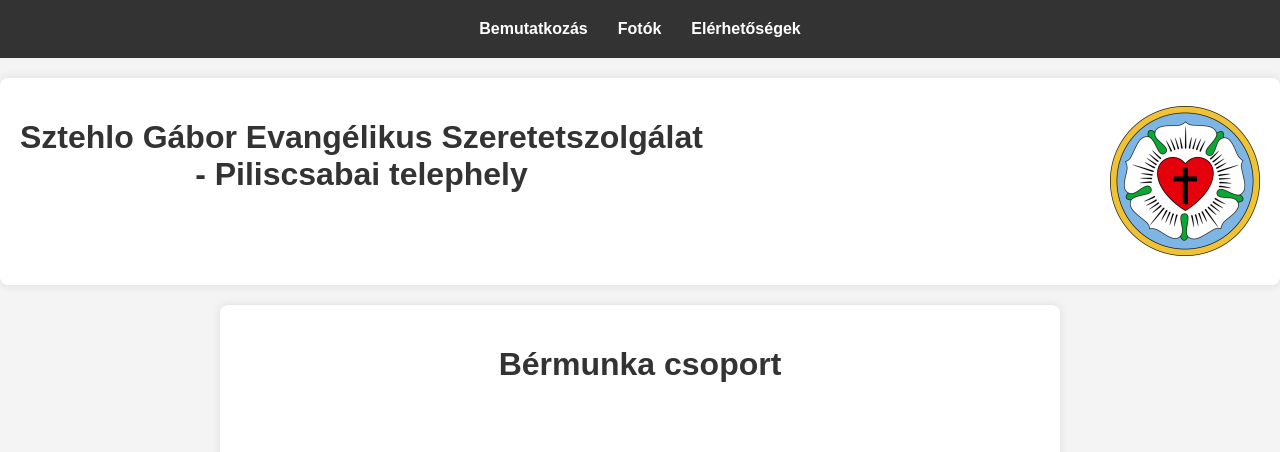
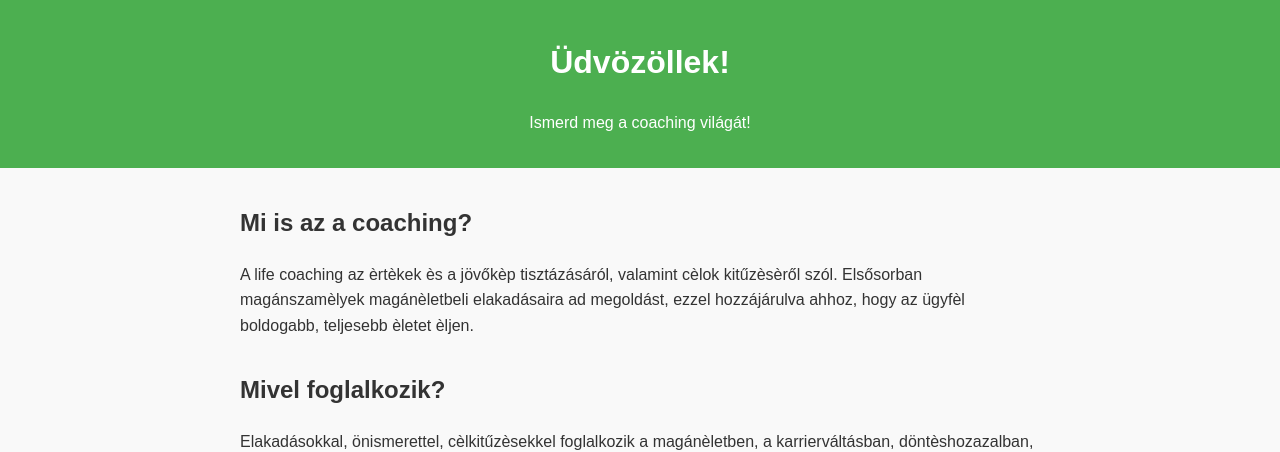
Before and after one commit to grenata36/grenata36.github.io, a PHP site: page / in a window 1280 px wide. Shown: the top 452 px of the page. Run offline with PHP 8.4, Linux system fonts and the light colour scheme.

Commit message:
új oldal

```diff
--- a/index.html
+++ b/index.html
@@ -3,50 +3,58 @@
   <head>
     <meta charset="UTF-8" />
     <meta name="viewport" content="width=device-width, initial-scale=1.0" />
-    <title>Cégünk Csoportja</title>
+    <title>Coach Bemutatkozó Oldal</title>
     <link rel="stylesheet" href="styles.css" />
   </head>
   <body>
-    <nav>
-      <ul class="menu">
-        <li><a href="index.html">Bemutatkozás</a></li>
-        <li><a href="image.html">Fotók</a></li>
-        <li><a href="contact.html">Elérhetőségek</a></li>
-      </ul>
-    </nav>
-    <div class="header">
-      <h1>
-        Sztehlo Gábor Evangélikus Szeretetszolgálat <br />- Piliscsabai
-        telephely
-      </h1>
-      <img src="img/index-img/luther_rozsa.jpg" alt="Luther Rózsa" />
-    </div>
-    <div class="container">
     <header>
-        <h1>Bérmunka csoport</h1>
+      <h1>Üdvözöllek!</h1>
+      <p>Ismerd meg a coaching világát!</p>
     </header>
-      <section id="intro" class="intro">
-        <!--<h2>Bemutatkozás</h2>-->
-        <div class="intro-content">
-          <div class="intro-item">
-            <img src="img/index-img/DSC_0008.JPG" alt="Csoportkép 1" />
+    <main>
+      <section id="bemutatkozas">
+        <h2>Mi is az a coaching?</h2>
         <p>
-              Rövid leírás a csoportról, annak céljairól és tevékenységeiről.
+          A life coaching az èrtèkek ès a jövőkèp tisztázásáról, valamint cèlok
+          kitűzèsèről szól. Elsősorban magánszamèlyek magánèletbeli elakadásaira
+          ad megoldást, ezzel hozzájárulva ahhoz, hogy az ügyfèl boldogabb,
+          teljesebb èletet èljen.
         </p>
-          </div>
-          <div class="intro-item">
-            <img src="img/index-img/DSC_0043.JPG" alt="Csoportkép 3" />
+      </section>
+      <section id="bemutatkozas">
+        <h2>Mivel foglalkozik?</h2>
         <p>
-              Rövid leírás a csoportról, annak céljairól és tevékenységeiről.
+          Elakadásokkal, önismerettel, cèlkitűzèsekkel foglalkozik a
+          magánèletben, a karrierváltásban, döntèshozazalban, munka ès magánèlet
+          egyensúlyának kialakításában vagy annak fenntartásában segít
+          ügyfeleinek.
         </p>
-          </div>
-          <div class="intro-item">
-            <img src="img/index-img/DSC_0013.JPG" alt="Csoportkép 2" />
+      </section>
+      <section id="bemutatkozas">
+        <h2>Kinek ajànlott?</h2>
         <p>
-              Rövid leírás a csoportról, annak céljairól és tevékenységeiről.
+          Bárkinek, aki szeretne egy
+          <li>jobb életvitelt</li>
+          <li>motiváltabb, kiteljesedett életet</li>
+          <li>pozitívabb énképet</li>
+          <li>kreatívabb életet</li>
+          <li>életutat, életcélt, életstratégiát kialakítani</li>
         </p>
-          </div>
+        <p>
+          És segíthet még
+          <li>döntések meghozatalában</li>
+          <li>a munka - magánélet egyensúlyának növelésében</li>
+          <li>negatív stressz csökkentésben, megszüntetésében</li>
+        </p>
       </section>
-      </div>
+      <section id="kapcsolat">
+        <h2>Elérhetőségeim</h2>
+        <p>Email: <a href="mailto:email@example.com">email@example.com</a></p>
+        <p>Telefon: +36 30 123 4567</p>
+      </section>
+    </main>
+    <footer>
+      <p>&copy; 2025 Coach [Név]. Minden jog fenntartva.</p>
+    </footer>
   </body>
 </html>
--- a/styles.css
+++ b/styles.css
@@ -1,203 +1,46 @@
-html {
-    scroll-behavior: smooth;
+body {
+    font-family: Arial, sans-serif;
+    line-height: 1.6;
+    margin: 0;
+    padding: 0;
+    background-color: #f9f9f9;
+    color: #333;
 }
 
-body {
-    font-family: Arial, sans-serif;
-    background-color: #f4f4f4;
-    margin: 0;
-    padding: 0;
+header {
+    background-color: #4CAF50;
+    color: white;
+    padding: 1em 0;
+    text-align: center;
 }
 
-nav {
-    background-color: #333;
-    padding: 10px 0;
+main {
+    padding: 1em;
+    max-width: 800px;
+    margin: auto;
 }
 
-.menu {
-    list-style: none;
-    display: flex;
-    justify-content: center;
-    margin: 0;
-    padding: 10px 0;
+section {
+    margin-bottom: 2em;
 }
 
-.menu li {
-    margin: 0 15px;
-}
-
-.menu a {
-    color: white;
-    text-decoration: none;
+h1, h2 {
     font-weight: bold;
 }
 
-.menu a:hover {
+a {
+    color: #4CAF50;
+    text-decoration: none;
+}
+
+a:hover {
     text-decoration: underline;
 }
 
-.header, .contact {
-    display: flex;
-    align-items: center;
-    justify-content: space-between;
+footer {
+    background-color: #333;
+    color: white;
     text-align: center;
-    padding: 20px;
-    background-color: #fff;
-    margin: 20px auto;
-    border-radius: 8px;
-    box-shadow: 0 0 10px rgba(0, 0, 0, 0.1);
+    padding: 1em 0;
+    margin-top: 2em;
 }
-
-.header img, .contact img {
-    max-width: 150px;
-    border-radius: 8px;
-    margin-left: 20px;
-}
-
-.container {
-    background-color: #fff;
-    padding: 20px;
-    border-radius: 8px;
-    box-shadow: 0 0 10px rgba(0, 0, 0, 0.1);
-    max-width: 800px;
-    margin: 20px auto;
-}
-
-header, .intro, .photos, .contact {
-    margin-bottom: 20px;
-}
-
-h1 {
-    text-align: center;
-    color: #333;
-    padding-bottom: 50px;
-}
-
-.intro-content {
-    display: flex;
-    flex-direction: column;
-    gap: 20px;
-}
-
-.intro-item {
-    display: flex;
-    align-items: center;
-    justify-content: space-between;
-}
-
-.intro-item:nth-child(even) {
-    flex-direction: row-reverse;
-}
-
-.intro-item img {
-    max-width: 45%;
-    border-radius: 8px;
-}
-
-.intro-item p {
-    max-width: 45%;
-    color: #666;
-}
-
-.photo-gallery {
-    display: flex;
-    justify-content: space-around;
-    flex-wrap: wrap;
-}
-
-.photo-gallery img {
-    max-width: 100%;
-    border-radius: 8px;
-    margin: 10px;
-}
-
-.contact-content p {
-    margin: 5px 0;
-}
-
-.contact-content-y1 {
-    padding-top: 25px;
-}
-
-.bold-text {
-    font-weight: bold;
-  }
-
-
-/* image */
-
-/*Galéria*/
-
-
-.gallery {
-    grid-row: 5;
-    grid-column: 1/6;
-
-}
-
-.gallery-container {
-    display: flex;
-    flex-wrap: wrap;
-    gap: 10px;
-    padding: 10px;
-    justify-content: center;
-}
-
-
-.gallery-image {
-    border: 3px solid #ddd;
-    border-radius: 5px;
-    width: auto;
-    max-width: 100%;
-    height: auto;
-    max-height: 200px;
-    cursor: pointer;
-    transition: transform 0.3s;
-    padding: 5px;
-}
-
-
-.gallery-image:hover {
-    transform: scale(1.05);
-}
-
-
-.modal {
-    display: none;
-    position: fixed;
-    z-index: 1000;
-    left: 0;
-    top: 0;
-    width: 100%;
-    height: 100%;
-    background-color: rgba(0, 0, 0, 0.8);
-}
-
-.modal-content {
-    position: absolute;
-    top: 50%;
-    left: 50%;
-    transform: translate(-50%, -50%);
-    max-width: 80%;
-    max-height: 80%;
-}
-
-
-.modal-content img {
-    width: 100%;
-    height: auto;
-    max-height: 100vh;
-    object-fit: contain;
-}
-
-
-.close {
-    position: absolute;
-    top: 20px;
-    right: 30px;
-    font-size: 40px;
-    color: white;
-    cursor: pointer;
-}
-
-/* Galéria vége*/
```
Lines whose indentation alone changed are shown as unchanged.
